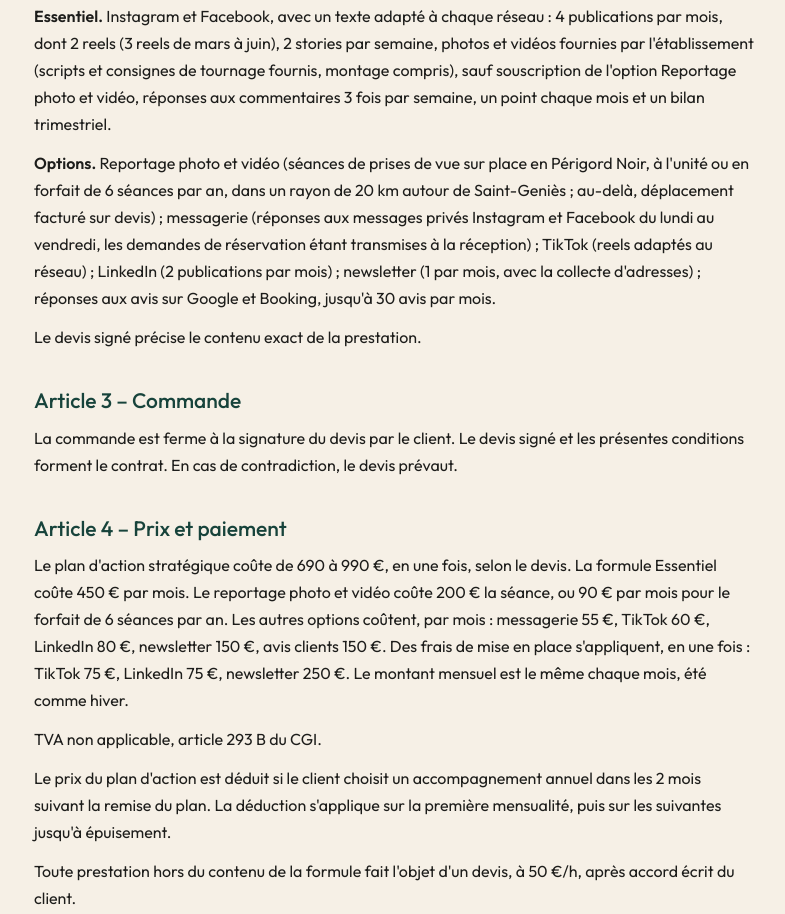
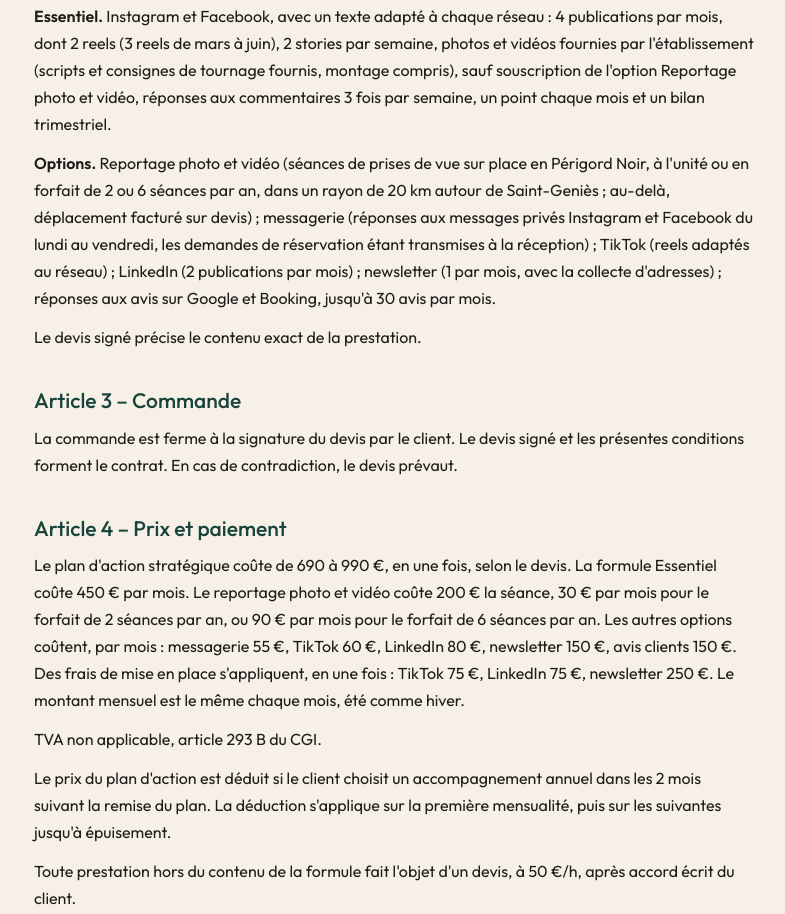
Before and after one commit to laeti-bras-droit-infopreneurs/site-studio-mibo, a plain HTML site: page cgv.html in a window 1280 px wide. Shown: the part 603-1517 px from the top of the page, without its empty margins (246-1031 px from the left). Drawn offline with Linux system fonts and the light colour scheme.

Commit message:
Reportage : forfait 2 séances par an à 30 €/mois

```diff
--- a/cgv.html
+++ b/cgv.html
@@ -24,14 +24,14 @@
 <h2>Article 2 – Prestations</h2>
 <p><strong>Plan d'action stratégique.</strong> Un bilan complet et une feuille de route : positionnement, réservation directe, fiche Google, calendrier de contenus, modèles de réponses aux avis.</p>
 <p><strong>Essentiel.</strong> Instagram et Facebook, avec un texte adapté à chaque réseau : 4 publications par mois, dont 2 reels (3 reels de mars à juin), 2 stories par semaine, photos et vidéos fournies par l'établissement (scripts et consignes de tournage fournis, montage compris), sauf souscription de l'option Reportage photo et vidéo, réponses aux commentaires 3 fois par semaine, un point chaque mois et un bilan trimestriel.</p>
-<p><strong>Options.</strong> Reportage photo et vidéo (séances de prises de vue sur place en Périgord Noir, à l'unité ou en forfait de 6 séances par an, dans un rayon de 20 km autour de Saint-Geniès ; au-delà, déplacement facturé sur devis) ; messagerie (réponses aux messages privés Instagram et Facebook du lundi au vendredi, les demandes de réservation étant transmises à la réception) ; TikTok (reels adaptés au réseau) ; LinkedIn (2 publications par mois) ; newsletter (1 par mois, avec la collecte d'adresses) ; réponses aux avis sur Google et Booking, jusqu'à 30 avis par mois.</p>
+<p><strong>Options.</strong> Reportage photo et vidéo (séances de prises de vue sur place en Périgord Noir, à l'unité ou en forfait de 2 ou 6 séances par an, dans un rayon de 20 km autour de Saint-Geniès ; au-delà, déplacement facturé sur devis) ; messagerie (réponses aux messages privés Instagram et Facebook du lundi au vendredi, les demandes de réservation étant transmises à la réception) ; TikTok (reels adaptés au réseau) ; LinkedIn (2 publications par mois) ; newsletter (1 par mois, avec la collecte d'adresses) ; réponses aux avis sur Google et Booking, jusqu'à 30 avis par mois.</p>
 <p>Le devis signé précise le contenu exact de la prestation.</p>
 
 <h2>Article 3 – Commande</h2>
 <p>La commande est ferme à la signature du devis par le client. Le devis signé et les présentes conditions forment le contrat. En cas de contradiction, le devis prévaut.</p>
 
 <h2>Article 4 – Prix et paiement</h2>
-<p>Le plan d'action stratégique coûte de 690 à 990 €, en une fois, selon le devis. La formule Essentiel coûte 450 € par mois. Le reportage photo et vidéo coûte 200 € la séance, ou 90 € par mois pour le forfait de 6 séances par an. Les autres options coûtent, par mois : messagerie 55 €, TikTok 60 €, LinkedIn 80 €, newsletter 150 €, avis clients 150 €. Des frais de mise en place s'appliquent, en une fois : TikTok 75 €, LinkedIn 75 €, newsletter 250 €. Le montant mensuel est le même chaque mois, été comme hiver.</p>
+<p>Le plan d'action stratégique coûte de 690 à 990 €, en une fois, selon le devis. La formule Essentiel coûte 450 € par mois. Le reportage photo et vidéo coûte 200 € la séance, 30 € par mois pour le forfait de 2 séances par an, ou 90 € par mois pour le forfait de 6 séances par an. Les autres options coûtent, par mois : messagerie 55 €, TikTok 60 €, LinkedIn 80 €, newsletter 150 €, avis clients 150 €. Des frais de mise en place s'appliquent, en une fois : TikTok 75 €, LinkedIn 75 €, newsletter 250 €. Le montant mensuel est le même chaque mois, été comme hiver.</p>
 <p>TVA non applicable, article 293 B du CGI.</p>
 <p>Le prix du plan d'action est déduit si le client choisit un accompagnement annuel dans les 2 mois suivant la remise du plan. La déduction s'applique sur la première mensualité, puis sur les suivantes jusqu'à épuisement.</p>
 <p>Toute prestation hors du contenu de la formule fait l'objet d'un devis, à 50 €/h, après accord écrit du client.</p>
```
Also changed, not shown: index.html (+1 -1 lines).
